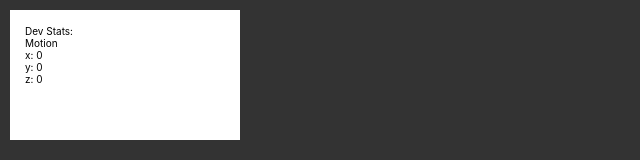
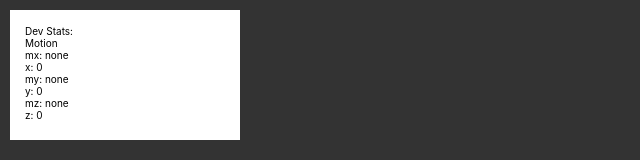
Before and after one commit to sc410wbt/webar-demo, a React (Create React App) app: page / in a window 1280 px wide. Shown: the top 160 px of the page, without its empty margins (0-640 px from the left). Built offline with nearby package versions, Linux system fonts and the light colour scheme; no server answers.

Commit message:
added movement thresholds and help text

```diff
--- a/src/pages/SensorTest.js
+++ b/src/pages/SensorTest.js
@@ -35,7 +35,8 @@ function SensorTestPage() {
 
 	function bindDeviceSensors() {
 		window.addEventListener('devicemotion', (event) => {
-			setAccel({ x: event.acceleration.x, y: event.acceleration.y, z: event.acceleration.z })
+			let ea = event.acceleration
+			setAccel({ x: ea.x, y: ea.y, 	z: ea.z })
 		})
 		window.addEventListener('deviceorientation',(event) => {
 			// Expose each orientation angle in a more readable way
@@ -79,8 +80,11 @@ function SensorTestPage() {
 				</div>
 				<div>
 					<div>Motion</div>
+					<div>mx: {(accel.x > 0.2) ? 'right' : (accel.x < -0.2) ? 'left' : 'none'}</div>
 					<div>x: {accel.x}</div>
+					<div>my: {(accel.x > 0.2) ? 'jump' : (accel.x < -0.2) ? 'duck' : 'none'}</div>
 					<div>y: {accel.y}</div>
+					<div>mz: {(accel.x > 0.2) ? 'forward' : (accel.x < -0.2) ? 'back' : 'none'}</div>
 					<div>z: {accel.z}</div>
 				</div>
 			</div>
```
